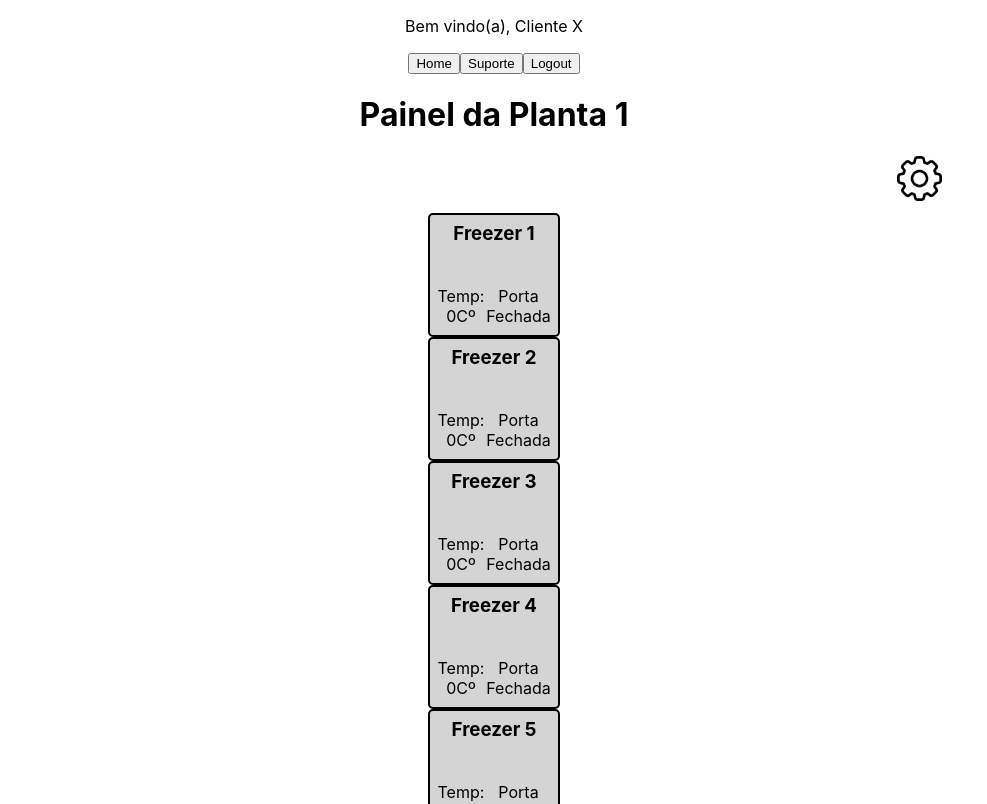
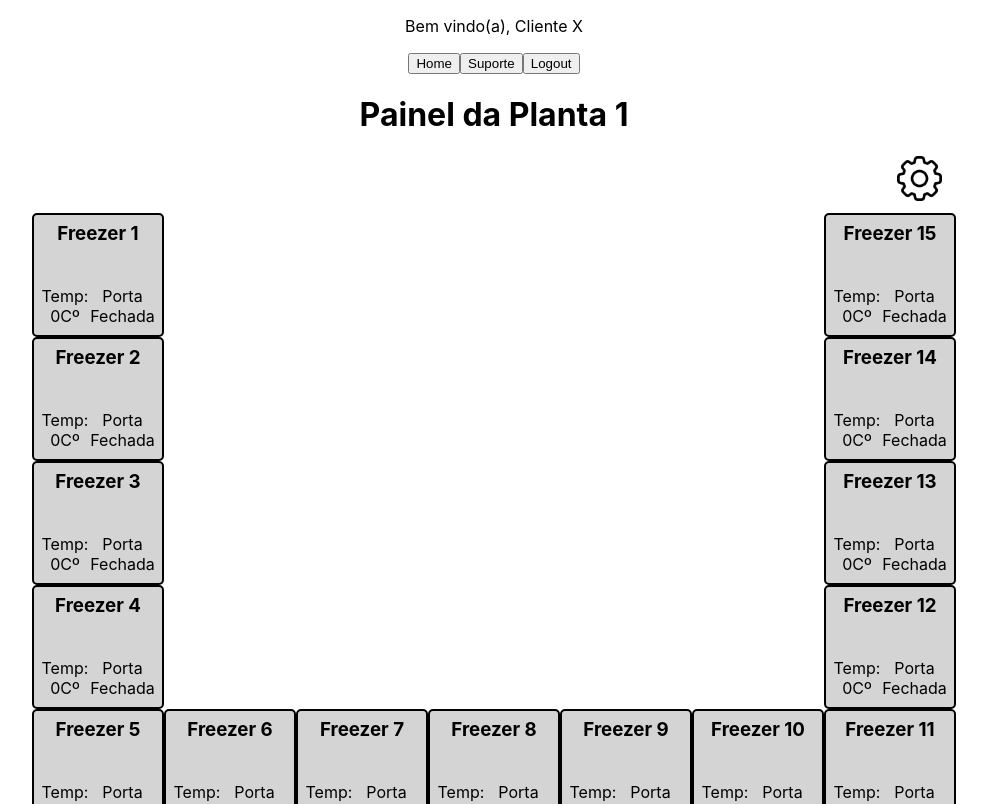
Before and after one commit to Hiagoperoni/SENSI, a React (Create React App) app in the folder App/FrontEnd/: page /planta/1 in a window 1280 px wide. Shown: the top 804 px of the page, without its empty margins (146-1133 px from the left). Built offline with nearby package versions, Linux system fonts and the light colour scheme; no server answers.

Commit message:
Pagina 1 com a classe correta

```diff
--- a/App/FrontEnd/src/app/frontEnd/Pages/painel.js
+++ b/App/FrontEnd/src/app/frontEnd/Pages/painel.js
@@ -9,6 +9,7 @@ function Painel() {
   const idCliente = 1;
   const qntFreezers = 30;
   const components = [];
+  const [startIndex, setStartIndex] = useState(0);
 
   const goToConfig = () => {
     return navigate(`/planta/${id}/config`);
@@ -23,7 +24,24 @@ function Painel() {
     }
   }
 
-  useEffect(() => catchAllFreezers(), []);
+  useEffect(() => {
+    setStartIndex((Number(id) - 1) * 15); catchAllFreezers()
+  }, [id]);
+
+  const elementosPorPagina = 15;
+  const paginaAtual = Number(id);
+
+  // Crie uma lista com os números dos elementos a serem renderizados
+  const elementos = Array.from({ length: elementosPorPagina }, (_, index) => index + 1 + (paginaAtual - 1) * elementosPorPagina);
+
+  // Divida a lista de elementos em grupos de 5
+  const grupos = elementos.reduce((acc, curr, index) => {
+    if (index % 5 === 0) {
+      acc.push([]);
+    }
+    acc[acc.length - 1].push(curr);
+    return acc;
+  }, []);
 
   return (
     <main className="homePage">
@@ -32,20 +50,15 @@ function Painel() {
       <div className="divConfig">
         <img src={imgConfig} alt="Configurações" className="imgConfig" onClick={goToConfig} />
       </div>
-      {
-        [...Array(qntFreezers)].map((_, index) => {
-        if (Number(id) === 1) {
-          if (index < (id * 15)) {
-            return <FreezerComp clienteId={idCliente} freezerId={index + 1} key={index} />
-          }
-          return null;
-        }
-        if (index < (Number(id) * 15 - 15)) {
-          return <FreezerComp clienteId={idCliente} freezerId={id * 15 - 15 + (index + 1)} key={index} />
-        }
-        return null;
-        })
-      }
+      <div className='dispFreezer'>
+        {grupos.map((grupo, index) => (
+          <div className={index === 0 ? 'uEsquerda' : index === 1 ? 'uBaixo' : 'uDireita'} key={index}>
+            {grupo.map(elemento => (
+              <FreezerComp clienteId={idCliente} freezerId={paginaAtual * 15 - 15 + elemento} key={elemento} />
+            ))}
+          </div>
+        ))}
+      </div>
     </main>
   )
 }
```
